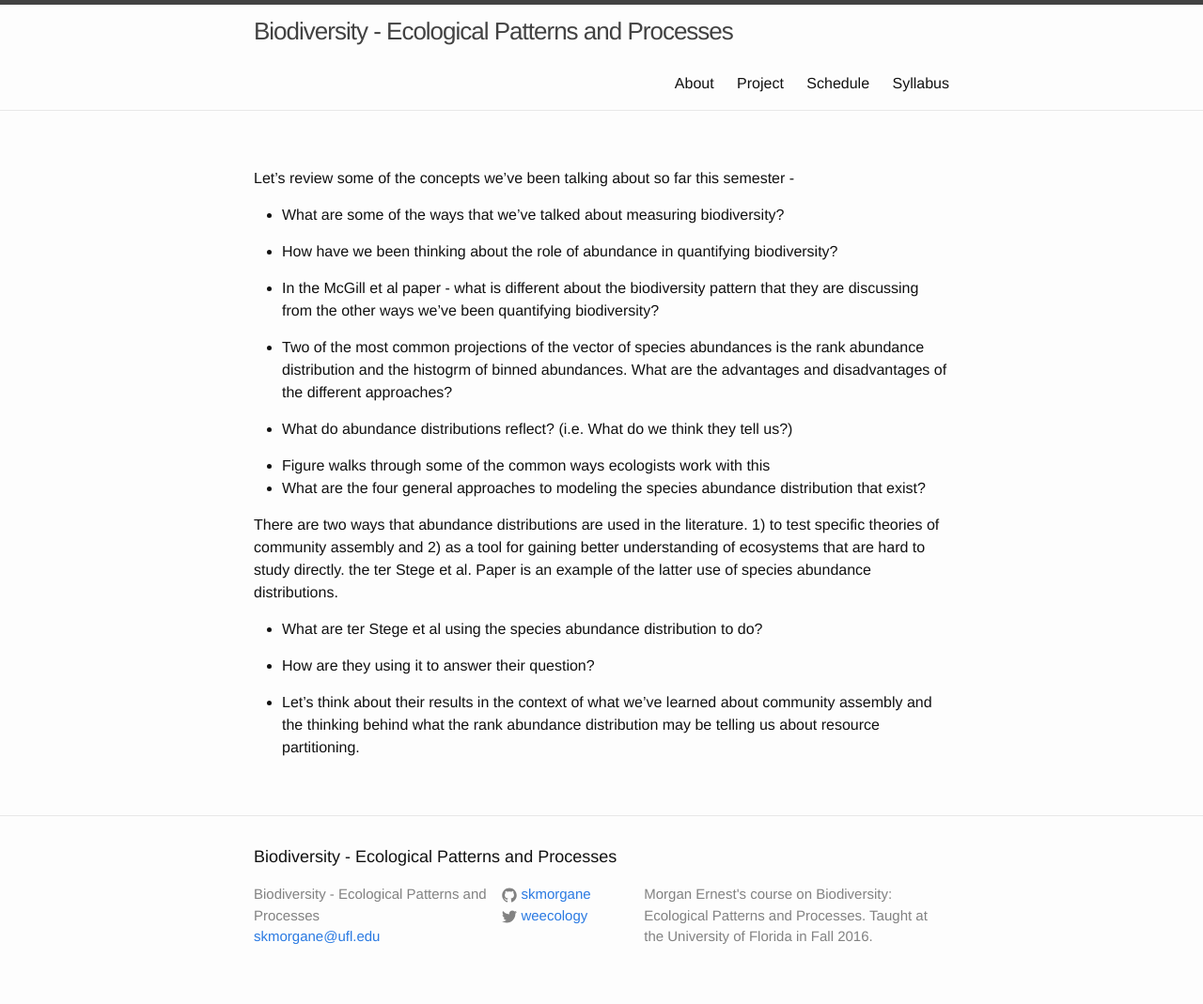
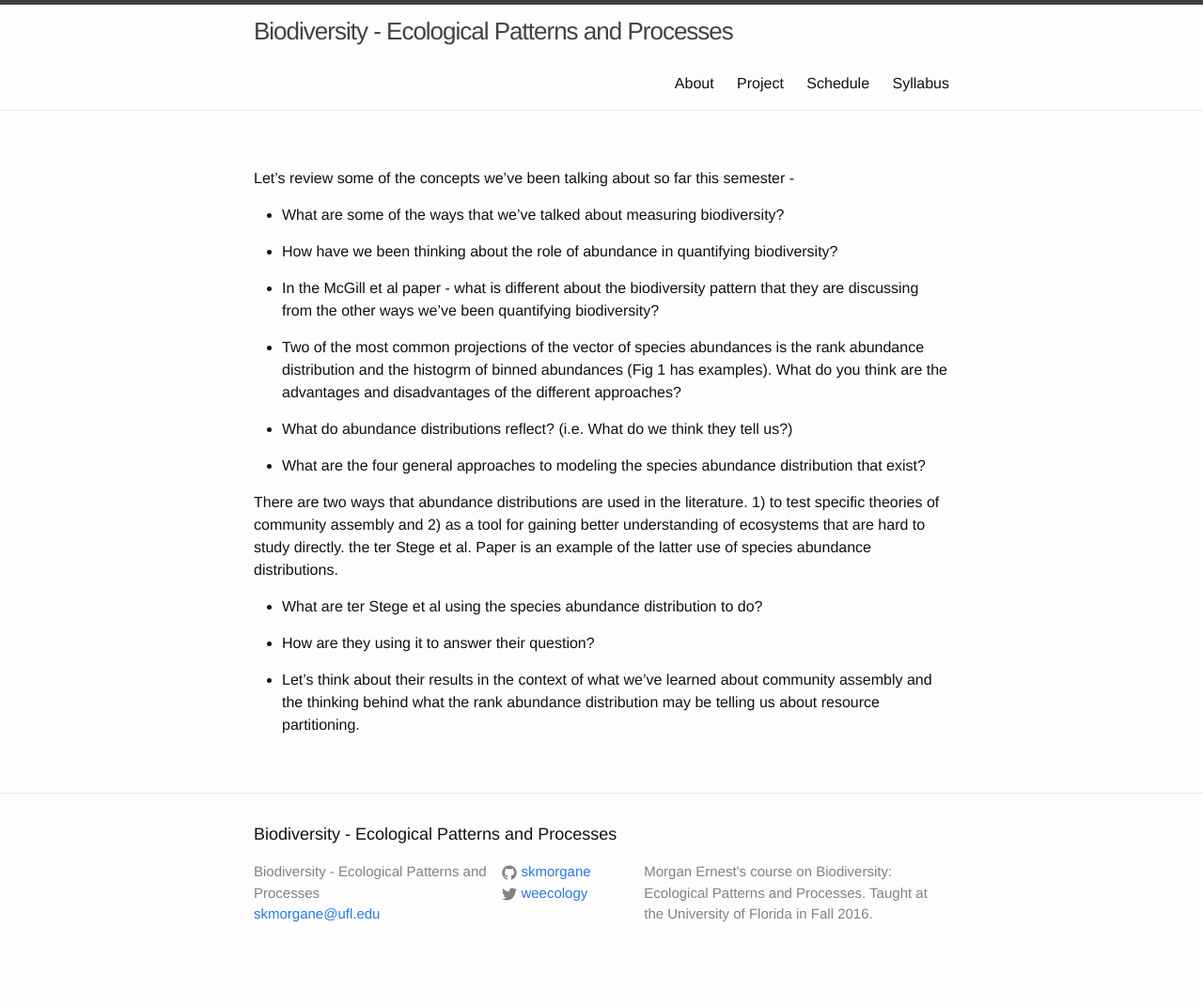
Before and after one commit to skmorgane/biodiversity-course, a Jekyll site: the page built from questions/abundance.md, in a window 1280 px wide. Shown: the whole page at 94% size. Built offline with Jekyll 4.4.1, drawn with Linux system fonts in a browser that asks for light colours; our own code applies the rules of GitHub Pages for plain Markdown files; after the commit the page ends 1045 px from its top, so only the background shows below that.

Commit message:
Modifies abundance questions

```diff
--- a/questions/abundance.md
+++ b/questions/abundance.md
@@ -7,11 +7,10 @@ Let’s review some of the concepts we’ve been talking about so far this semes
 
 * In the McGill et al paper - what is different about the biodiversity pattern that they are discussing from the other ways we've been quantifying biodiversity?
 
-* Two of the most common projections of the vector of species abundances is the rank abundance distribution and the histogrm of binned abundances. What are the advantages and disadvantages of the different approaches?
+* Two of the most common projections of the vector of species abundances is the rank abundance distribution and the histogrm of binned abundances (Fig 1 has examples). What do you think are the advantages and disadvantages of the different approaches?
 
 * What do abundance distributions reflect? (i.e. What do we think they tell us?)
 
-* Figure  walks through some of the common ways ecologists work with this
 * What are the four general approaches to modeling the species abundance distribution that exist?
 
 There are two ways that abundance distributions are used in the literature. 1) to test specific theories of community assembly and 2) as a tool for gaining better understanding of ecosystems that are hard to study directly. the ter Stege et al. Paper is an example of the latter use of species abundance distributions.
```
